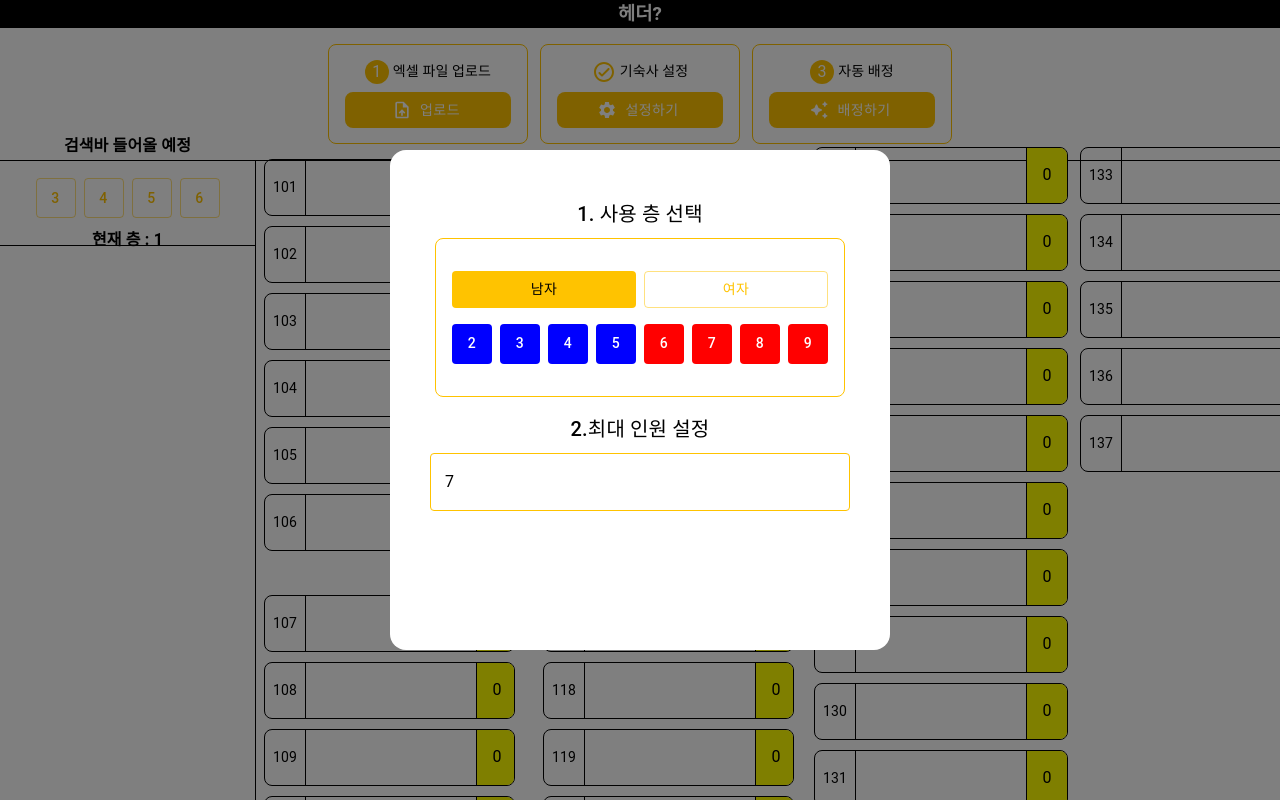
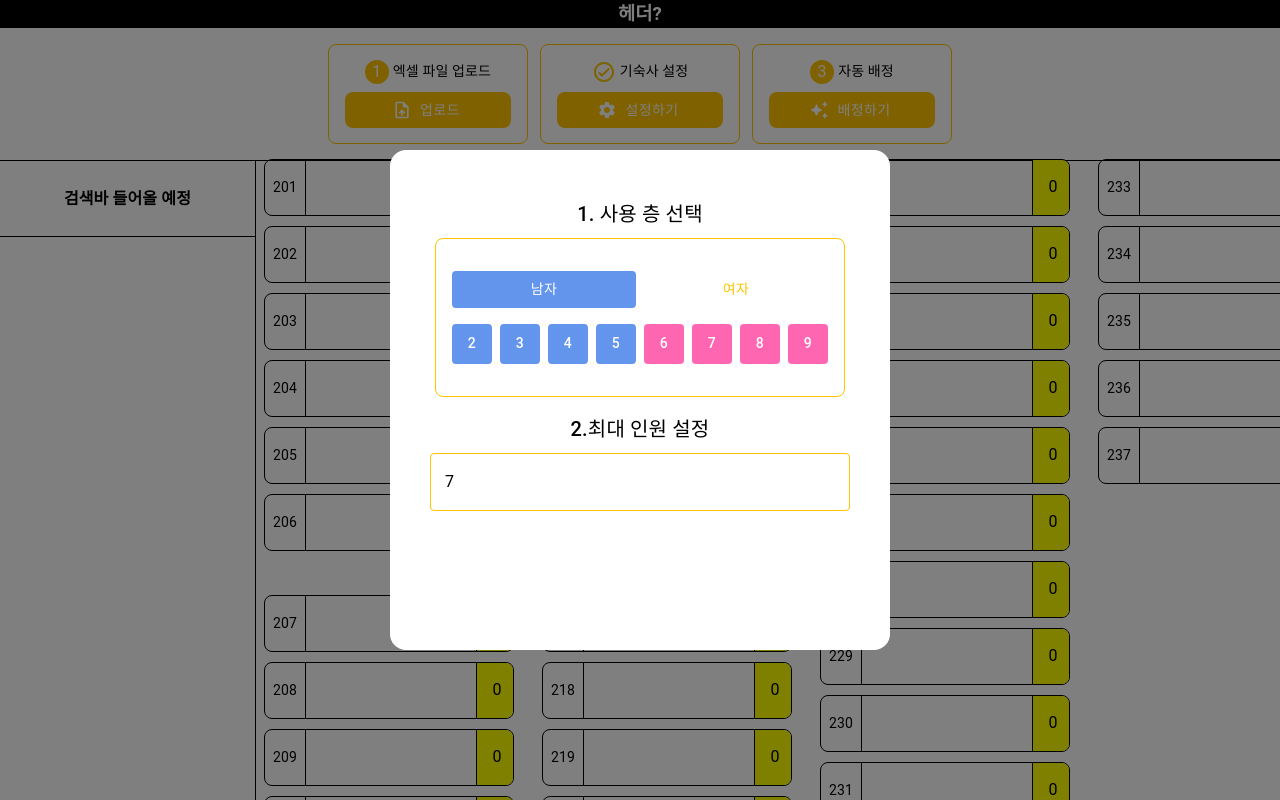
Before and after one commit to LDK1009/V-DAS, a Next.js app in the folder project/: page /admin in a window 1280 px wide. Both pictures are taken after a click on the button "설정하기". Built offline with nearby package versions, Linux system fonts and the light colour scheme; what @mui/material-nextjs would draw is missing.

Commit message:
✨ Feat : 각종 UI 개발 및 버그 픽스

```diff
--- a/project/src/components/pages/admin/container/church-list/ChurchListHeader.tsx
+++ b/project/src/components/pages/admin/container/church-list/ChurchListHeader.tsx
@@ -1,13 +1,11 @@
 import { mixinFlex } from "@/styles/mixins";
 import { Stack, styled } from "@mui/material";
 import React from "react";
-import ChangeFloorButtonGroup from "../etc/ChangeFloorButtonGroup";
 
 const ChurchListHeader = () => {
   return (
     <Container>
       <h4>검색바 들어올 예정</h4>
-      <ChangeFloorButtonGroup />
     </Container>
   );
 };
--- a/project/src/components/pages/admin/container/edit-dormitory/EditDormitoryContainer.tsx
+++ b/project/src/components/pages/admin/container/edit-dormitory/EditDormitoryContainer.tsx
@@ -3,6 +3,7 @@ import { mixinFlex } from "@/styles/mixins";
 import LineColumn from "./LineColumn";
 import LineColumn4 from "./LineColumn4";
 import Footer from "../etc/Footer";
+import ChangeFloorButtonGroup from "../etc/ChangeFloorButtonGroup";
 
 const EditDormitory = () => {
   return (
@@ -11,6 +12,7 @@ const EditDormitory = () => {
         <LineColumn lineIndexs={[0, 1]} />
         <LineColumn lineIndexs={[2, 3]} />
         <LineColumn4 />
+        <ChangeFloorButtonGroup />
       </LineColumnContainer>
       <Footer />
     </Container>
@@ -23,11 +25,11 @@ const Container = styled(Stack)`
   width: 100%;
   height: 100%;
   ${mixinFlex("column", "center", "center")}
-  height: 100%;
 `;
 
 const LineColumnContainer = styled(Stack)`
   ${mixinFlex("row", "center", "start")}
+  position: relative;
   width: 100%;
   height: 100%;
   column-gap: 12px;
--- a/project/src/components/pages/admin/container/edit-dormitory/Line.tsx
+++ b/project/src/components/pages/admin/container/edit-dormitory/Line.tsx
@@ -5,7 +5,8 @@ import Room from "./Room";
 
 const Line = ({ lineIndex }: { lineIndex: number }) => {
   const { dormitoryData, currentFloor } = useDormitoryStore();
-  const lineData = dormitoryData?.male?.floors[currentFloor]?.lines[lineIndex];
+  const anySexFloors = [...(dormitoryData?.male?.floors || []), ...(dormitoryData?.female?.floors || [])];
+  const lineData = anySexFloors.filter((floor) => floor.floorNumber === currentFloor)[0]?.lines[lineIndex];
 
   if (!lineData) return null;
 
--- a/project/src/components/pages/admin/container/edit-dormitory/LineColumn.tsx
+++ b/project/src/components/pages/admin/container/edit-dormitory/LineColumn.tsx
@@ -15,8 +15,6 @@ const LineColumn = ({ lineIndexs }: { lineIndexs: number[] }) => {
 export default LineColumn;
 
 const Container = styled(Stack)`
-  width: 267px;
-  min-width: 267px;
   padding: 12px 8px;
   row-gap: 44px;
 `;
--- a/project/src/components/pages/admin/container/edit-dormitory/LineColumn4.tsx
+++ b/project/src/components/pages/admin/container/edit-dormitory/LineColumn4.tsx
@@ -5,9 +5,13 @@ import Room from "./Room";
 
 const LineColumn4 = () => {
   const { dormitoryData, currentFloor } = useDormitoryStore();
+
+  const anySexFloors = [...(dormitoryData?.male?.floors || []), ...(dormitoryData?.female?.floors || [])];
+  const floors = anySexFloors.filter((floor) => floor.floorNumber === currentFloor)[0];
+
   const splitPoint = 11;
-  const lineData4_1 = dormitoryData?.male?.floors[currentFloor]?.lines[4]?.rooms.slice(0, splitPoint);
-  const lineData4_2 = dormitoryData?.male?.floors[currentFloor]?.lines[4]?.rooms.slice(splitPoint);
+  const lineData4_1 = floors?.lines[4]?.rooms.slice(0, splitPoint);
+  const lineData4_2 = floors?.lines[4]?.rooms.slice(splitPoint);
 
   if (!lineData4_1 || !lineData4_2) return null;
 
@@ -24,7 +28,15 @@ const LineColumn4 = () => {
         <LineContainer>
           {lineData4_2.map((room, roomIndex) => {
             const roomNumber = 33 + roomIndex;
-            return <Room lineIndex={4} room={room} roomIndex={roomIndex} customRoomNumber={roomNumber} key={`${currentFloor}-${4}-${roomNumber}`} />;
+            return (
+              <Room
+                lineIndex={4}
+                room={room}
+                roomIndex={roomIndex}
+                customRoomNumber={roomNumber}
+                key={`${currentFloor}-${4}-${roomNumber}`}
+              />
+            );
           })}
         </LineContainer>
       </Container>
@@ -35,8 +47,7 @@ const LineColumn4 = () => {
 export default LineColumn4;
 
 const Container = styled(Stack)`
-  width: 100%;
-  height: 100%;
+  padding: 12px 8px;
 `;
 
 const LineContainer = styled(Stack)`
--- a/project/src/components/pages/admin/container/edit-dormitory/Room.tsx
+++ b/project/src/components/pages/admin/container/edit-dormitory/Room.tsx
@@ -45,7 +45,7 @@ const Room = ({
 
   return (
     <Container>
-      <RoomNumberContainer>{`${currentFloor + 1}${String(customRoomNumber || roomNumber).padStart(
+      <RoomNumberContainer>{`${currentFloor}${String(customRoomNumber || roomNumber).padStart(
         2,
         "0"
       )}`}</RoomNumberContainer>
@@ -66,6 +66,7 @@ const Container = styled(Stack)`
   ${mixinFlex("row", "start", "center")}
   width: 100%;
   height: 100%;
+  max-width: 250px;
   border: 1px solid black;
   border-radius: 8px;
   overflow: hidden;
--- a/project/src/components/pages/admin/container/etc/ChangeFloorButtonGroup.tsx
+++ b/project/src/components/pages/admin/container/etc/ChangeFloorButtonGroup.tsx
@@ -1,28 +1,52 @@
 import { useDormitoryStore } from "@/store/dormitory/dormitoryStore";
 import { mixinFlex } from "@/styles/mixins";
 import { Button, Stack, styled } from "@mui/material";
-import React from "react";
+import { shouldForwardProp } from "@/utils/mui";
 
 const ChangeFloorButtonGroup = () => {
-  const { dormitoryData, currentFloor, setCurrentFloor, maxFloor } = useDormitoryStore();
-  const floors = dormitoryData?.male?.floors;
+  const { dormitoryData, currentFloor, setCurrentFloor } = useDormitoryStore();
 
-  if (!floors) return null;
+  const maleUseFloorNumbers = [...(dormitoryData?.male?.useFloorNumbers || [])].sort((a, b) => a - b);
+  const femaleUseFloorNumbers = [...(dormitoryData?.female?.useFloorNumbers || [])].sort((a, b) => a - b);
 
   return (
     <Container>
       <ButtonGroup>
-        {floors.slice(0, maxFloor).map((el) => (
+        <MaleButtonGroup>
+          {maleUseFloorNumbers.map((floorNumber) => (
+            <MaleFloorButton
+              key={floorNumber}
+              $isSelected={currentFloor === floorNumber}
+              variant={currentFloor === floorNumber ? "contained" : "outlined"}
+              onClick={() => setCurrentFloor(floorNumber)}
+            >
+              {floorNumber}
+            </MaleFloorButton>
+          ))}
+        </MaleButtonGroup>
+        <FemaleButtonGroup>
+          {femaleUseFloorNumbers.map((floorNumber) => (
+            <FemaleFloorButton
+              key={floorNumber}
+              $isSelected={currentFloor === floorNumber}
+              variant={currentFloor === floorNumber ? "contained" : "outlined"}
+              onClick={() => setCurrentFloor(floorNumber)}
+            >
+              {floorNumber}
+            </FemaleFloorButton>
+          ))}
+        </FemaleButtonGroup>
+
+        {/* {useFloorNumbers.map((floorNumber) => (
           <FloorButton
-            key={el.floorNumber}
-            variant={currentFloor === el.floorNumber ? "contained" : "outlined"}
-            onClick={() => setCurrentFloor(el.floorNumber)}
+            key={floorNumber}
+            variant={currentFloor === floorNumber ? "contained" : "outlined"}
+            onClick={() => setCurrentFloor(floorNumber)}
           >
-            {el.floorNumber + 1}
+            {floorNumber}
           </FloorButton>
-        ))}
+        ))} */}
       </ButtonGroup>
-      <CurrentFloor>현재 층 : {currentFloor + 1}</CurrentFloor>
     </Container>
   );
 };
@@ -31,24 +55,41 @@ export default ChangeFloorButtonGroup;
 
 const Container = styled(Stack)`
   ${mixinFlex("column", "center", "center")}
-  width: 100%;
+  position: absolute;
+  bottom: 0;
+  right: 0;
   row-gap: 10px;
   padding: 20px;
 `;
 
 const ButtonGroup = styled(Stack)`
-  ${mixinFlex("row", "center", "center")}
+  ${mixinFlex("column", "center", "start")}
   gap: 8px;
   flex-wrap: wrap;
 `;
 
-const FloorButton = styled(Button)`
+type FloorButtonPropsType = {
+  $isSelected: boolean;
+};
+
+const FloorButton = styled(Button, { shouldForwardProp })<FloorButtonPropsType>`
   min-width: 40px;
   height: 40px;
   padding: 0;
 `;
 
-const CurrentFloor = styled("div")`
-  font-size: 16px;
-  font-weight: 600;
+const MaleButtonGroup = styled(Stack)`
+  ${mixinFlex("row", "center", "center")}
+  gap: 8px;
 `;
+
+const FemaleButtonGroup = styled(MaleButtonGroup)``;
+
+const MaleFloorButton = styled(FloorButton, { shouldForwardProp })<FloorButtonPropsType>`
+  background-color: ${({ theme, $isSelected }) => ($isSelected ? theme.palette.primary.main : "#6495ED")};
+  color: ${({ theme }) => theme.palette.text.white};
+`;
+
+const FemaleFloorButton = styled(MaleFloorButton, { shouldForwardProp })<FloorButtonPropsType>`
+  background-color: ${({ theme, $isSelected }) => ($isSelected ? theme.palette.primary.main : "#ff66b2")};
+`;
--- a/project/src/components/pages/admin/container/step/modal/SelectUseFloor.tsx
+++ b/project/src/components/pages/admin/container/step/modal/SelectUseFloor.tsx
@@ -1,60 +1,16 @@
 import { useDormitoryStore } from "@/store/dormitory/dormitoryStore";
 import { mixinFlex, mixinMuiButtonNoShadow } from "@/styles/mixins";
 import { Button, Stack, styled } from "@mui/material";
-import React, { useEffect, useState } from "react";
+import React, { useEffect } from "react";
 import { shouldForwardProp } from "@/utils/mui";
 import { DormitoryType } from "@/types/dormitory";
 import { getDormitory } from "@/utils/dormitory/make";
-import { enqueueSnackbar } from "notistack";
+import { useFloorStore } from "@/store/dormitory/useFloorStore";
 
 const SelectUseFloor = () => {
   ////////////////////////////////////////////////// 상태관리
-  const [selectedSex, setSelectedSex] = useState<"male" | "female">("male");
-  const [useFloorNumbers, setUseFloorNumbers] = useState<{ male: number[]; female: number[] }>({
-    male: [2, 3, 4, 5],
-    female: [6, 7, 8, 9],
-  });
+  const { selectedSex, setSelectedSex, useFloorNumbers, handleSelectUseFloor } = useFloorStore();
   const { setUseFloor, setDormitoryData } = useDormitoryStore();
-
-  ////////////////////////////////////////////////// 함수
-  // 층 버튼 선택
-  function handleSelectUseFloor(floorNumber: number) {
-    if (selectedSex === "male") {
-      addFloor("male", floorNumber);
-    }
-    if (selectedSex === "female") {
-      addFloor("female", floorNumber);
-    }
-  }
-
-  // 층 버튼 추가
-  function addFloor(sex: "male" | "female", floorNumber: number) {
-    const allUseFloor = [...useFloorNumbers.male, ...useFloorNumbers.female];
-
-    // 이미 추가된 층인 경우
-    if (allUseFloor.includes(floorNumber)) {
-      const newMaleUseFloor = useFloorNumbers.male.filter((number) => {
-        return number !== floorNumber;
-      });
-
-      const newFemaleUseFloor = useFloorNumbers.female.filter((number) => {
-        return number !== floorNumber;
-      });
-
-      if (newMaleUseFloor.length === 0 || newFemaleUseFloor.length === 0) {
-        enqueueSnackbar("최소 1개의 층을 선택해주세요.", { variant: "error" });
-        return;
-      }
-
-      setUseFloorNumbers((prev) => ({ ...prev, male: newMaleUseFloor, female: newFemaleUseFloor }));
-
-      return;
-    }
-
-    // 추가되지 않은 층인 경우
-    const newUseFloorNumbers = [...useFloorNumbers[sex], floorNumber];
-    setUseFloorNumbers((prev) => ({ ...prev, [sex]: newUseFloorNumbers }));
-  }
 
   ////////////////////////////////////////////////// 렌더링
   // 층 버튼 렌더링
@@ -93,18 +49,20 @@ const SelectUseFloor = () => {
   return (
     <Container>
       <SelectSexButtonContainer>
-        <SelectSexButton
+        <SelectMaleButton
+          $isSelected={selectedSex === "male"}
           variant={selectedSex === "male" ? "contained" : "outlined"}
           onClick={() => setSelectedSex("male")}
         >
           남자
-        </SelectSexButton>
-        <SelectSexButton
+        </SelectMaleButton>
+        <SelectFemaleButton
+          $isSelected={selectedSex === "female"}
           variant={selectedSex === "female" ? "contained" : "outlined"}
           onClick={() => setSelectedSex("female")}
         >
           여자
-        </SelectSexButton>
+        </SelectFemaleButton>
       </SelectSexButtonContainer>
       <FloorSelectButtonContainer>{renderFloorButton}</FloorSelectButtonContainer>
     </Container>
@@ -127,9 +85,23 @@ const SelectSexButtonContainer = styled(Stack)`
   width: 100%;
 `;
 
+type SelectSexButtonPropsType = {
+  $isSelected: boolean;
+};
+
 const SelectSexButton = styled(Button)`
   flex: 1;
   ${mixinMuiButtonNoShadow}
+`;
+
+const SelectMaleButton = styled(SelectSexButton, { shouldForwardProp })<SelectSexButtonPropsType>`
+  background-color: ${({ $isSelected }) => ($isSelected ? "#6495ED" : "white")};
+  color: ${({ theme, $isSelected }) => ($isSelected ? theme.palette.text.white : theme.palette.primary.main)};
+`;
+
+const SelectFemaleButton = styled(SelectSexButton, { shouldForwardProp })<SelectSexButtonPropsType>`
+  background-color: ${({ $isSelected }) => ($isSelected ? "#ff66b2" : "white")};
+  color: ${({ theme, $isSelected }) => ($isSelected ? theme.palette.text.white : theme.palette.primary.main)};
 `;
 
 const FloorSelectButtonContainer = styled(Stack)`
@@ -150,7 +122,7 @@ const FloorSelectButton = styled(Button, { shouldForwardProp })<FloorSelectButto
   max-height: 40px;
   min-width: 40px;
   min-height: 40px;
-  background-color: ${({ $isInMale, $isInFemale }) => ($isInMale ? "blue" : $isInFemale ? "red" : "white")};
+  background-color: ${({ $isInMale, $isInFemale }) => ($isInMale ? "#6495ED	" : $isInFemale ? "#ff66b2" : "white")};
   color: ${({ theme, $isInMale, $isInFemale }) => ($isInMale || $isInFemale ? "white" : theme.palette.primary.main)};
   border: 1px solid
     ${({ theme, $isInMale, $isInFemale }) => ($isInMale || $isInFemale ? "transparent" : theme.palette.primary.main)};
--- a/project/src/store/dormitory/dormitoryStore.ts
+++ b/project/src/store/dormitory/dormitoryStore.ts
@@ -6,8 +6,8 @@ import { getDormitory } from "@/utils/dormitory/make";
 
 ////////// 기숙사 초기화
 const initialDormitory: DormitoryType = {
-  male: getDormitory({ sex: "male", useFloorNumbers: [0, 1, 2, 3] }),
-  female: getDormitory({ sex: "female", useFloorNumbers: [4, 5, 6, 7] }),
+  male: getDormitory({ sex: "male", useFloorNumbers: [2, 3, 4, 5] }),
+  female: getDormitory({ sex: "female", useFloorNumbers: [6, 7, 8, 9] }),
 };
 
 type AssignRoomParamsType = {
@@ -122,7 +122,7 @@ export const useDormitoryStore = create<DormitoryStoreType>()((set) => ({
   setMaxFloor: (maxFloor: number) => set({ maxFloor }),
 
   // 현재 보고있는 층
-  currentFloor: 0,
+  currentFloor: 2,
   // 현재 보고있는 층 변경
   setCurrentFloor: (floor) => set({ currentFloor: floor }),
 }));
--- /dev/null
+++ b/project/src/store/dormitory/useFloorStore.ts
@@ -0,0 +1,55 @@
+import { create } from "zustand";
+import { produce } from "immer";
+import { enqueueSnackbar } from "notistack";
+
+type UseFloorStoreType = {
+  // 선택된 성별
+  selectedSex: "male" | "female";
+  setSelectedSex: (sex: "male" | "female") => void;
+
+  // 사용층 관련
+  useFloorNumbers: {
+    male: number[];
+    female: number[];
+  };
+  handleSelectUseFloor: (floorNumber: number) => void;
+};
+
+export const useFloorStore = create<UseFloorStoreType>()((set) => ({
+  // 선택된 성별
+  selectedSex: "male",
+  setSelectedSex: (sex) => set({ selectedSex: sex }),
+
+  // 사용층 관련
+  useFloorNumbers: {
+    male: [2, 3, 4, 5],
+    female: [6, 7, 8, 9],
+  },
+
+  // 층 선택 핸들러
+  handleSelectUseFloor: (floorNumber) =>
+    set(
+      produce((state) => {
+        const sex = state.selectedSex;
+        const allUseFloor = [...state.useFloorNumbers.male, ...state.useFloorNumbers.female];
+
+        // 이미 추가된 층인 경우
+        if (allUseFloor.includes(floorNumber)) {
+          const newMaleUseFloor = state.useFloorNumbers.male.filter((number: number) => number !== floorNumber);
+          const newFemaleUseFloor = state.useFloorNumbers.female.filter((number: number) => number !== floorNumber);
+
+          if (newMaleUseFloor.length === 0 || newFemaleUseFloor.length === 0) {
+            enqueueSnackbar("최소 1개의 층을 선택해주세요.", { variant: "error" });
+            return;
+          }
+
+          state.useFloorNumbers.male = newMaleUseFloor;
+          state.useFloorNumbers.female = newFemaleUseFloor;
+          return;
+        }
+
+        // 추가되지 않은 층인 경우
+        state.useFloorNumbers[sex].push(floorNumber);
+      })
+    ),
+}));
```
Also changed, not shown: project/src/components/pages/admin/container/edit-dormitory/FloorView.tsx (deleted, +0 -98 lines).
